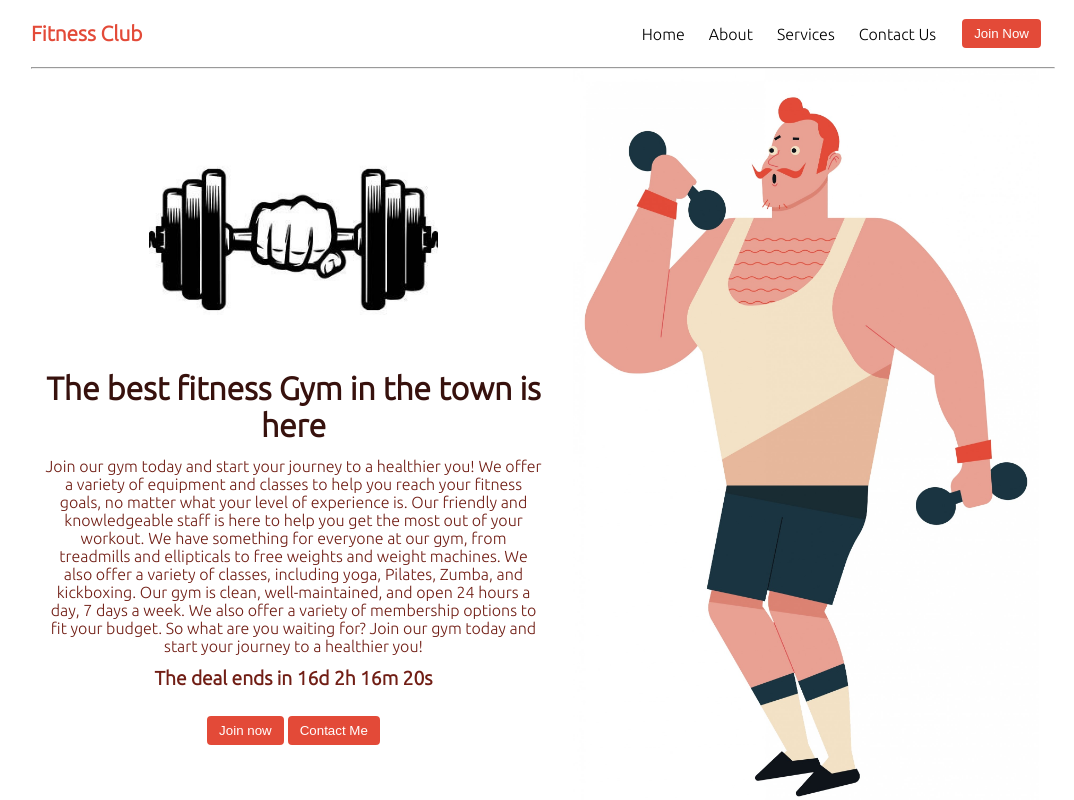
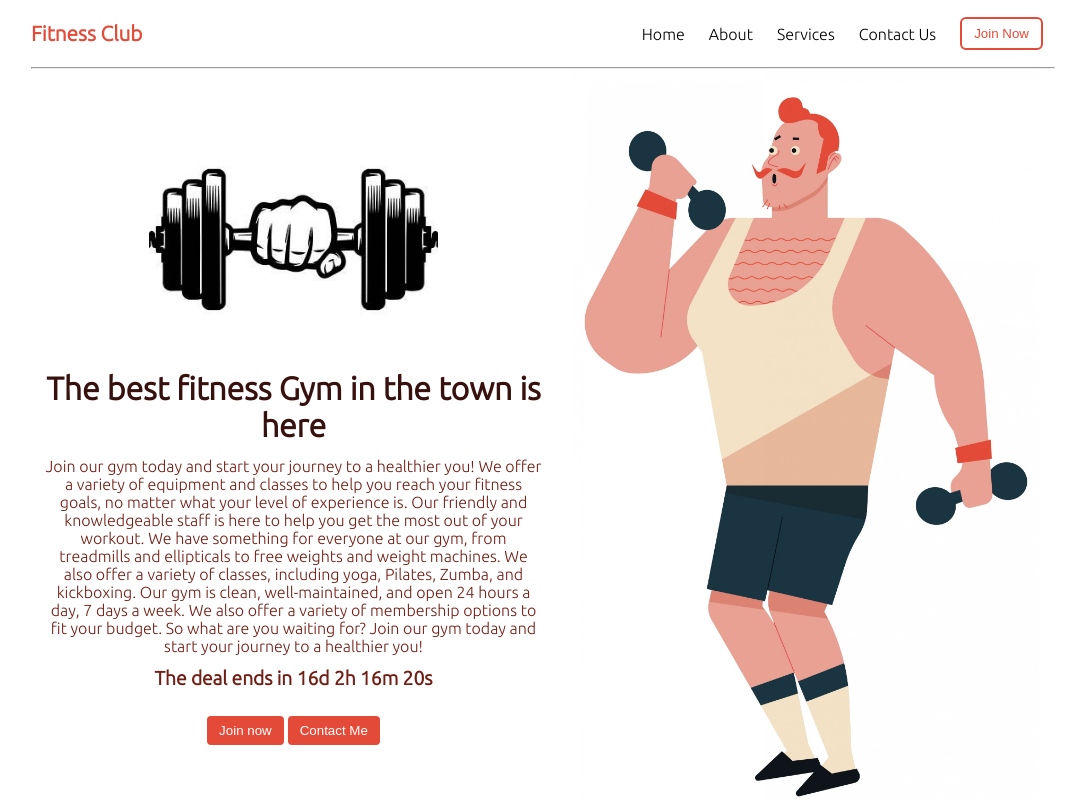
Before and after one commit to yogendrasingh13/Fitness-club, a plain HTML site: page index.html in a window 1280 px wide. In both pictures the pointer is over the button "Join Now". Shown: the top 800 px of the page, without its empty margins (97-1171 px from the left). Drawn offline with Linux system fonts and the light colour scheme.

Commit message:
button hover added

```diff
--- a/utils.css
+++ b/utils.css
@@ -60,7 +60,12 @@
     border-radius: 6px;
     cursor: pointer;
     color: white;
-    background-color: rgb(227 74 56);;
+    background-color: rgb(227 74 56);
+}
+.btn:hover {
+    color: rgb(227 74 56);
+    background-color: white;
+    border: 2px solid rgb(227 74 56);
 }
 
 .overflow-x-hidden{
```
